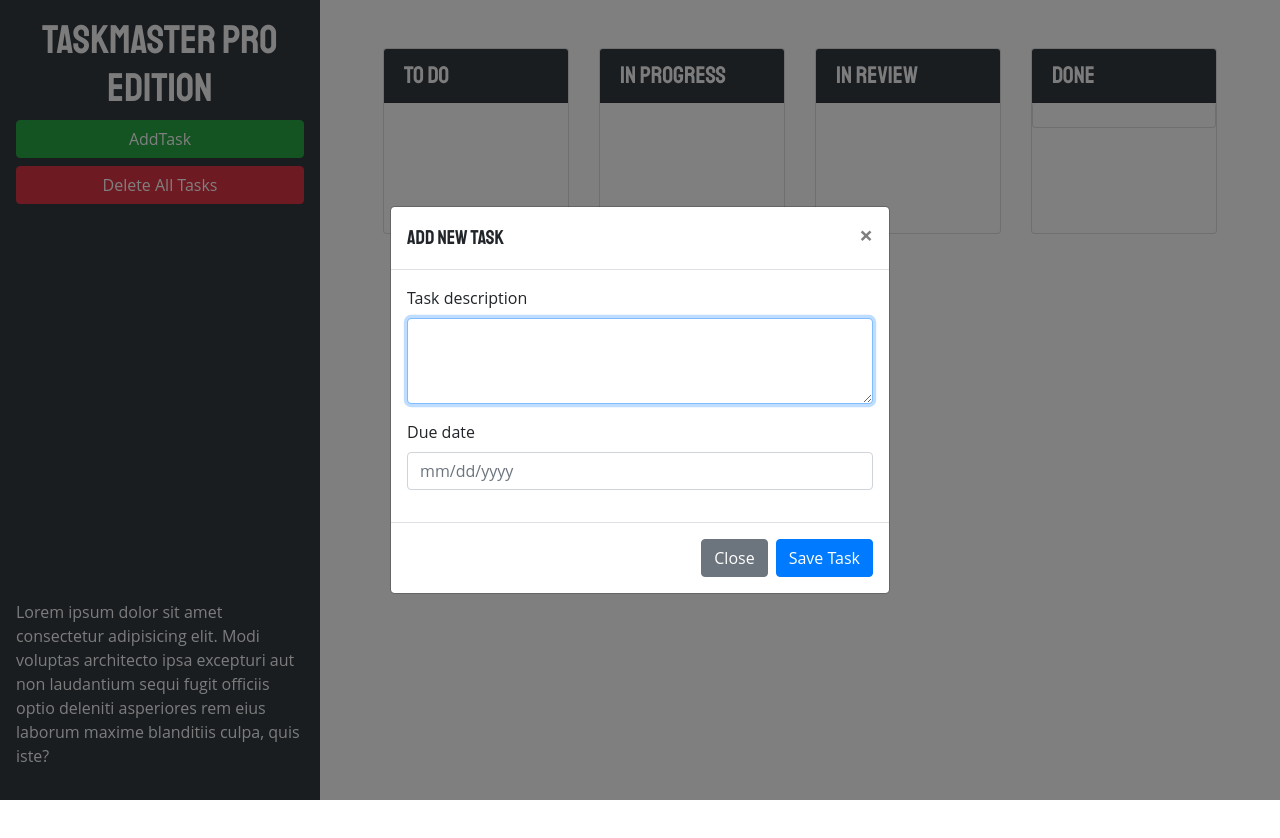
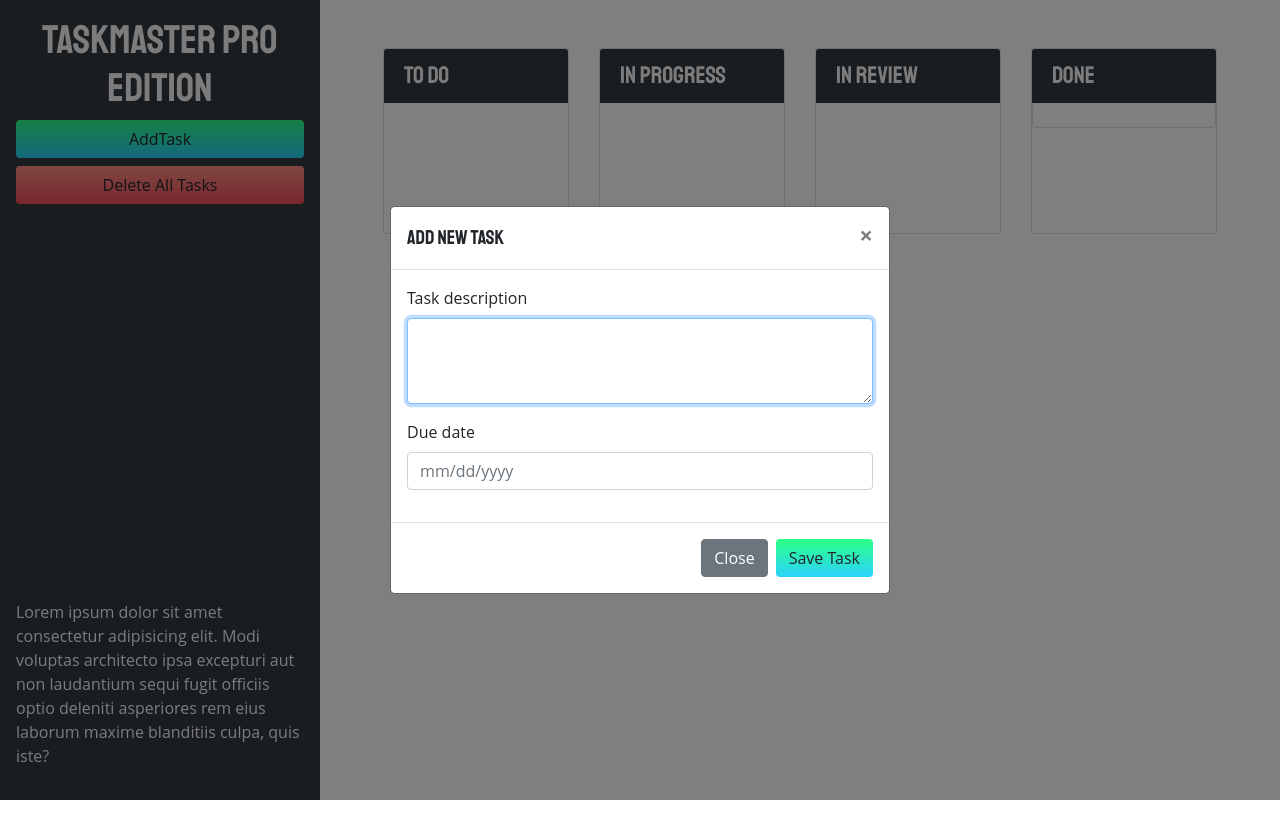
Before and after one commit to NonchalantGarage/taskmaster-pro, a plain HTML site: page index.html in a window 1280 px wide. Both pictures are taken after a click on the button "AddTask". After the commit the page ends 800 px from the top, so only its background shows below. Drawn offline with nearby package versions, Linux system fonts and the light colour scheme; a web font is replaced by a local one.

Commit message:
final touches

```diff
--- a/assets/css/style.css
+++ b/assets/css/style.css
@@ -39,3 +39,23 @@ h6 {
 .bottom-trash-active{
   background-color: rgba(234, 0, 39, 1);
 }
+
+.btn-close, .btn-delete{
+  background-color: #ea0028;
+  background-image: linear-gradient(180deg, #FF9A8B 0%, #EA0028 100%);
+  transition: all .5s ease-out;
+  background-size: 1px 100px;
+  background-position: 0 -10px;
+}
+
+.btn-add, .btn-save{
+  background-color: #FA8BFF;
+  background-image: linear-gradient(45deg, #FA8BFF 0%, #2BD2FF 52%, #2BFF88 90%);
+  transition: all .5s ease-out;
+  background-size: 1px 100px;
+  background-position: 0 -10px;
+}
+
+.btn-close:hover, .btn-delete:hover{
+  background-position: 1px -50px;
+}
--- a/assets/js/script.js
+++ b/assets/js/script.js
@@ -83,10 +83,13 @@ $(".card .list-group").sortable({
   activate: function(event, ui) {
     console.log(ui);
     $(this).addClass("dropover");
+    $(".bottom-trash").addClass("bottom-trash-drag");
   },
   deactivate: function(event, ui) {
     console.log(ui);
     $(this).removeClass("dropover");
+    $(".bottom-trash").removeClass("bottom-trash-drag");
+
   },
   over: function(event) {
     console.log(event);
@@ -140,9 +143,12 @@ $("#trash").droppable({
   },
   over: function(event, ui) {
     console.log(ui);
+    $(".bottom-trash").addClass("bottom-trash-active");
+
   },
   out: function(event, ui) {
     console.log(ui);
+    $(".bottom-trash").removeClass("bottom-trash-active")
   }
 });
 
--- a/index.html
+++ b/index.html
@@ -20,10 +20,10 @@
         <span class="oi oi-circle-check d-inline d-lg-none"></span>
         Taskmaster Pro Edition
       </h1>
-      <button id="create-task" class="btn btn-block btn-success" data-toggle="modal" data-target="#task-form-modal">
+      <button id="create-task" class="btn btn-block btn-add" data-toggle="modal" data-target="#task-form-modal">
         <span class="oi oi-plus"></span> AddTask
       </button>
-      <button id="remove-tasks" class="btn btn-block btn-danger">
+      <button id="remove-tasks" class="btn btn-block btn-delete">
         <span class="oi oi-trash"></span>
         Delete All Tasks
       </button>
@@ -77,7 +77,7 @@
         </div>
         <!-- done end -->
       </div>
-      <div id="trash" class="mt-auto">
+      <div id="trash" class="mt-auto overflow-hidden  ">
         <div class="w-100 p-3 text-center bottom-trash">
           <span class="oi oi-trash mx-auto mb-4"> </span> Drop Here to Remove.
         </div>
@@ -110,7 +110,7 @@
         </div>
         <div class="modal-footer">
           <button type="button" class="btn btn-secondary" data-dismiss="modal">Close</button>
-          <button type="button" class="btn btn-primary">Save Task</button>
+          <button type="button" class="btn btn-save">Save Task</button>
         </div>
       </div>
     </div>
```
